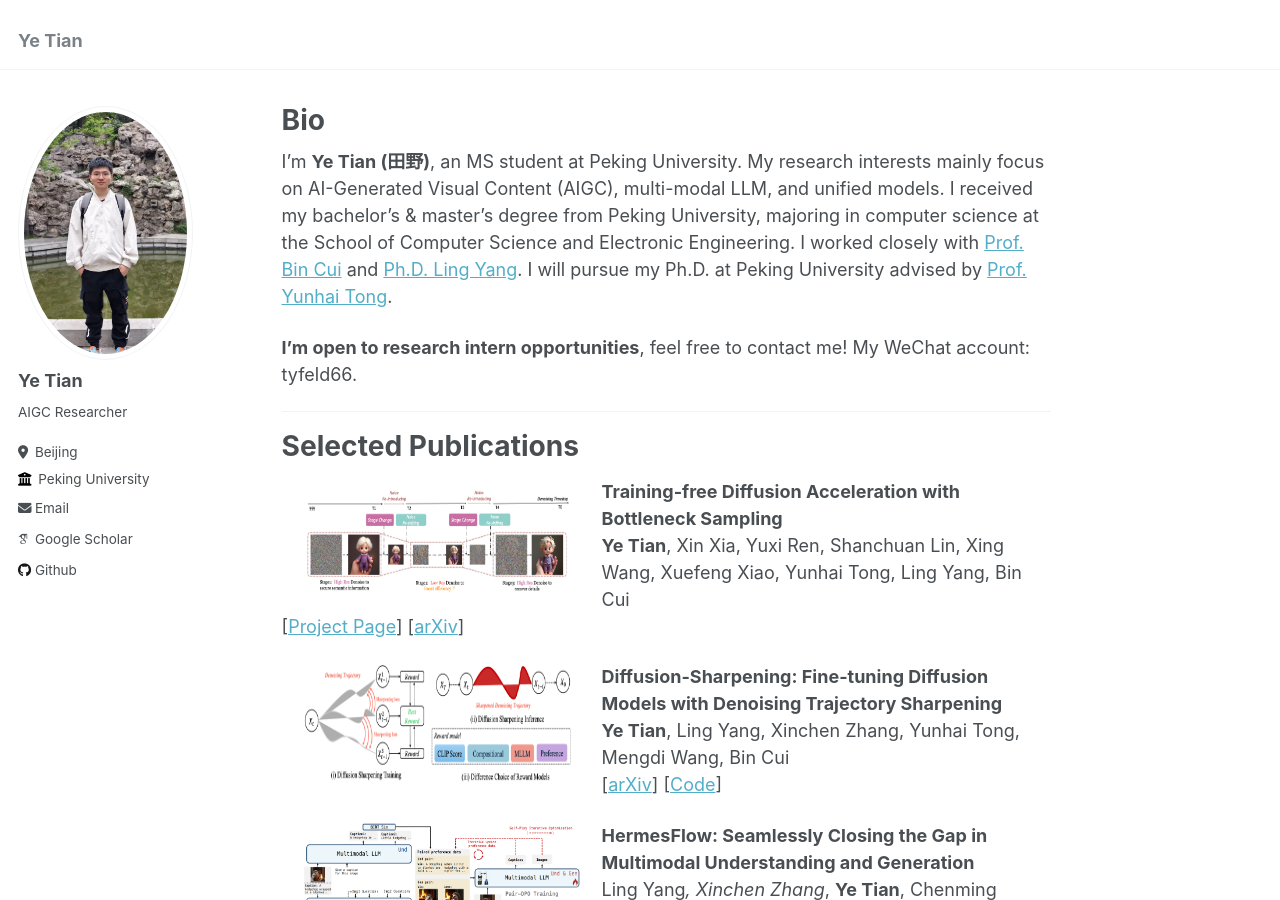
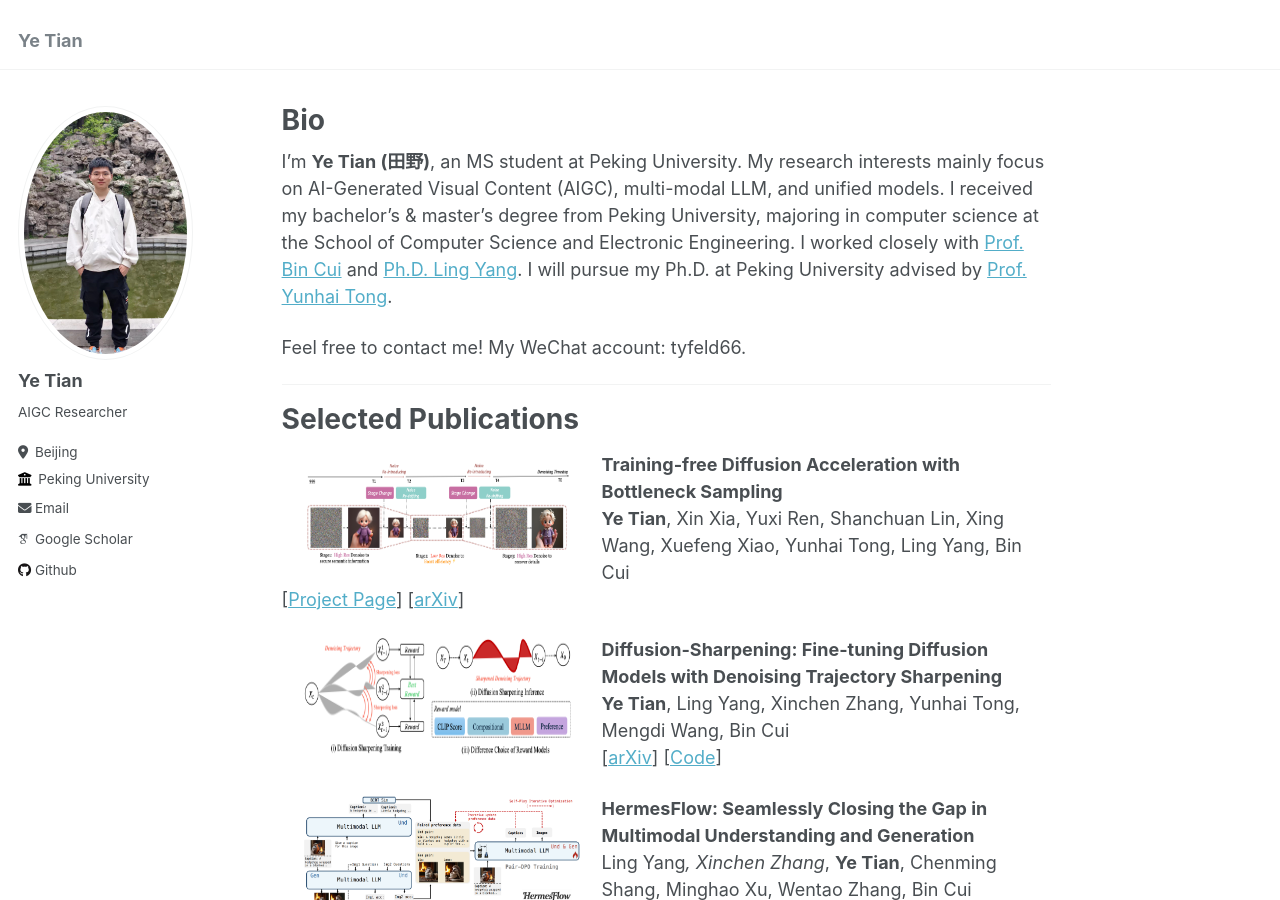
Before and after one commit to tyfeld/tyfeld.github.io, a Jekyll site: the page built from _pages/about.md, in a window 1280 px wide and 900 px high. Built offline with Jekyll 4.4.1, drawn with Linux system fonts in a browser that asks for light colours; some web fonts are replaced.

Commit message:
Update about.md

```diff
--- a/_pages/about.md
+++ b/_pages/about.md
@@ -9,7 +9,7 @@ redirect_from:
 
 I'm **Ye Tian (田野)**, an MS student at Peking University. My research interests mainly focus on AI-Generated Visual Content (AIGC), multi-modal LLM, and unified models. I received my bachelor's & master's degree from Peking University, majoring in computer science at the School of Computer Science and Electronic Engineering. I worked closely with [Prof. Bin Cui](https://cuibinpku.github.io/cuibin_cn.html) and [Ph.D. Ling Yang](https://yangling0818.github.io/). I will pursue my Ph.D. at Peking University advised by [Prof. Yunhai Tong](https://openreview.net/profile?id=~Yunhai_Tong1).
 
-**I'm open to research intern opportunities**, feel free to contact me! My WeChat account: tyfeld66.
+Feel free to contact me! My WeChat account: tyfeld66.
 
 
 ---
```
